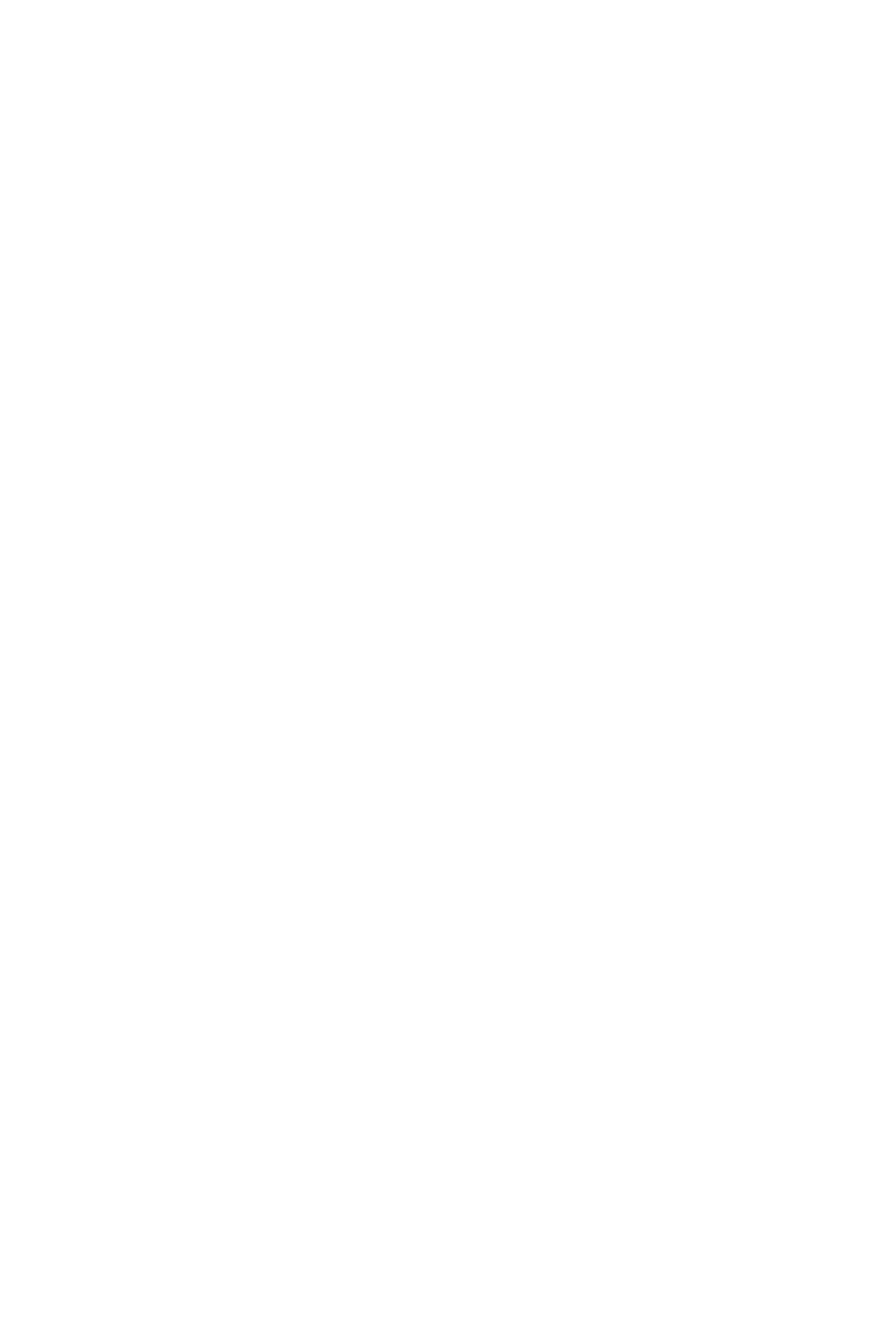
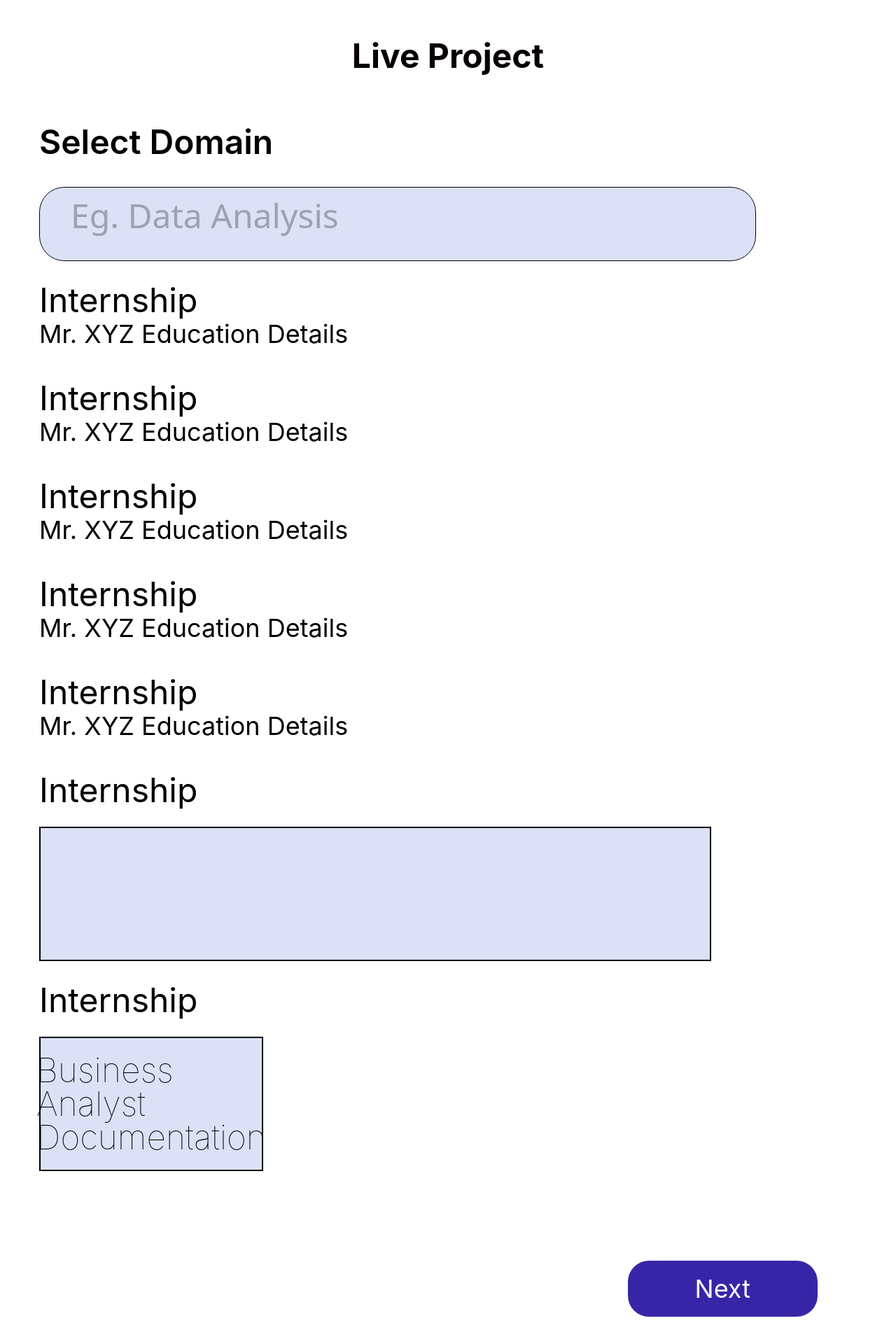
Before and after one commit to AMITKURIL98/Job-Portal_App, a React (Vite) app: page /liveproject in a window 1280 px wide. Before the commit this address had no page. Shown: the part 144-2064 px from the top of the page at 70% size. Before the commit the page ends 800 px from the top, so only its background shows below. Built offline with nearby package versions, Linux system fonts and the light colour scheme.

Commit message:
Live_Project component added

```diff
--- a/src/App.jsx
+++ b/src/App.jsx
@@ -16,6 +16,7 @@ import ResumeUpload from "./components/ResumeUpload";
 import Assesment from "./components/Assesment";
 import MentorBooking from "./components/MentorBooking"
 import CarrerPlanning from "./components/CarrerPlanning";
+import LiveProject from "./components/LiveProject";
 
 function App() {
   return (
@@ -37,6 +38,7 @@ function App() {
         <Route path="assignment" element={<Assesment />} />
         <Route path="mentor" element={<MentorBooking />} />
         <Route path="Carrerplanning" element={<CarrerPlanning />} />
+        <Route path="liveproject" element={<LiveProject />} />
       </Routes>
     </>
   );
--- a/src/components/CarrerPlanning.jsx
+++ b/src/components/CarrerPlanning.jsx
@@ -4,20 +4,75 @@ function CarrerPlanning() {
   return (
     <>
       <div className="text-[#080101] text-4xl font-[Inter] font-semibold pl-12 pt-12 pb-9 break-words">
-        Carrer Planning
+        Carrier Planning
       </div>
       <hr className="border-black" />
       <div className="flex justify-center text-[#080101] text-5xl font-[Inter] font-bold py-[75px]">
-        Carrer Planning
+        Carrier Planning
       </div>
-      <div className="text-5xl text-black font-[Inter] font-semibold">
+      <div className="text-5xl text-black font-[Inter] font-semibold pb-10 ml-14">
         Select Domain
       </div>
       <input
-        className="w-full bg-[#DCE1F6] border-[1px] border-black rounded-[36px] placeholder:text-5xl placeholder: px-11 py-10"
+        className="w-4/5 bg-[#DCE1F6] border-[1px] border-black rounded-[36px] placeholder:text-5xl placeholder: px-11 py-10 ml-14 "
         type="text"
         placeholder="Eg. Data Analysis"
       />
+      <div className="text-black text-5xl font-[Inter] font-semibold break-words ml-14 mt-32 mb-10">
+        Select Mentorship Type
+      </div>
+      <div className="flex">
+        <div className="text-black text-4xl font-[Inter] font-normal break-words px-[87px] py-7 bg-[#DCE1F6] ml-14 border-2 border-black">
+          Virtual
+        </div>
+        <img src="./img/Downbutton.svg" alt="Downbutton" />
+      </div>
+      <div className="text-black text-4xl font-[Inter] font-normal break-words px-[70px] pt-[27px] pb-[31px] inline-flex bg-[#DCE1F6] ml-14 border-2 border-black mb-20">
+        Distance Learning
+      </div>
+      <div className="text-black text-5xl font-[Inter] font-semibold break-words ml-14 mt-32 mb-8">
+        Select Slot
+      </div>
+      <div className="flex ml-14 gap-28 items-center">
+        <div className="bg-[#DCE1F6] border-black border-2 flex gap-20 items-center py-6">
+          <div className=" border-black w-5 text-5xl pl-20">/</div>
+          <div className=" border-black w-5 text-5xl pr-20">/</div>
+        </div>
+        <img src="./img/calender.svg" alt="calender" />
+        <div className="bg-[#DCE1F6] flex items-center border-2 border-black">
+          <div className="px-9 py-5 text-4xl text-black font-{Inter] font-normal ">
+            10:30 AM
+          </div>
+          <div className="px-7 py-3  border-2 border-black">
+            <img
+              className="pb-2"
+              src="./img/UparrowSolid.svg"
+              alt="UparrowSolid"
+            />
+            <img src="./img/DownarrowSolid.svg" alt="DownarrowSolid" />
+          </div>
+        </div>
+        <div className="text-[#4BC42D] text-5xl font-[Inter] font-medium break-words">
+          Available
+        </div>
+      </div>
+      <div className="text-black text-5xl font-[Inter] font-normal break-words ml-14 mt-24 mb-8">
+        Mentor Name
+      </div>
+      <div className="text-black text-4xl font-[Inter] font-normal break-words ml-14 mb-8">
+        Mr. XYZ Education Details
+      </div>
+      <div className="text-black text-5xl font-[Inter] font-normal break-words ml-14 mt-24 mb-8">
+        Cost
+      </div>
+      <div className="text-black text-4xl font-[Inter] font-normal break-words ml-14 mb-8">
+        2500/- Per Session (1 Hr)
+      </div>
+      <div className="flex justify-end mr-28 py-32">
+        <div className="text-white text-4xl font-[Inter] font-normal px-24 py-5 bg-[#3626A7] rounded-[30px]">
+          Next
+        </div>
+      </div>
     </>
   );
 }
--- /dev/null
+++ b/src/components/LiveProject.jsx
@@ -0,0 +1,69 @@
+import React from 'react'
+
+function LiveProject() {
+  return (
+    <>
+      <div className="text-[#080101] text-4xl font-[Inter] font-semibold pl-12 pt-12 pb-9 break-words">
+        Live Project
+      </div>
+      <hr className="border-black" />
+      <div className="flex justify-center text-[#080101] text-5xl font-[Inter] font-bold py-[75px]">
+        Live Project
+      </div>
+      <div className="text-5xl text-black font-[Inter] font-semibold pb-10 ml-14">
+        Select Domain
+      </div>
+      <input
+        className="w-4/5 bg-[#DCE1F6] border-[1px] border-black rounded-[36px] placeholder:text-5xl placeholder: px-11 py-10 ml-14 "
+        type="text"
+        placeholder="Eg. Data Analysis"
+      />
+      <div className="text-black text-5xl font-[Inter] font-normal break-words ml-14 mt-8 mb-1">
+        Internship
+      </div>
+      <div className="text-black text-4xl font-[Inter] font-normal break-words ml-14 mb-12">
+        Mr. XYZ Education Details
+      </div>
+      <div className="text-black text-5xl font-[Inter] font-normal break-words ml-14 mt-8 mb-1">
+        Internship
+      </div>
+      <div className="text-black text-4xl font-[Inter] font-normal break-words ml-14 mb-12">
+        Mr. XYZ Education Details
+      </div>
+      <div className="text-black text-5xl font-[Inter] font-normal break-words ml-14 mt-8 mb-1">
+        Internship
+      </div>
+      <div className="text-black text-4xl font-[Inter] font-normal break-words ml-14 mb-12">
+        Mr. XYZ Education Details
+      </div>
+      <div className="text-black text-5xl font-[Inter] font-normal break-words ml-14 mt-8 mb-1">
+        Internship
+      </div>
+      <div className="text-black text-4xl font-[Inter] font-normal break-words ml-14 mb-12">
+        Mr. XYZ Education Details
+      </div>
+      <div className="text-black text-5xl font-[Inter] font-normal break-words ml-14 mt-8 mb-1">
+        Internship
+      </div>
+      <div className="text-black text-4xl font-[Inter] font-normal break-words ml-14 mb-12">
+        Mr. XYZ Education Details
+      </div>
+      <div className="text-black text-5xl font-[Inter] font-normal break-words ml-14 mt-8 mb-1">
+        Internship
+      </div>
+      <div className=" bg-[#DCE1F6] w-3/4 ml-14 mr-44 h-48 border-2 border-black mt-7"></div>
+      <div className="text-black text-5xl font-[Inter] font-normal break-words ml-14 mt-8 mb-1">
+        Internship
+      </div>
+      <div className=" bg-[#DCE1F6] w-1/4 ml-14 mr-44 h-48 border-2 border-black mt-7 text-5xl text-black font-[Inter] font-thin break-words flex justify-center align-middle items-center">Business Analyst Documentation</div>
+
+      <div className="flex justify-end mr-28 py-32">
+        <div className="text-white text-4xl font-[Inter] font-normal px-24 py-5 bg-[#3626A7] rounded-[30px]">
+          Next
+        </div>
+      </div>
+    </>
+  );
+}
+
+export default LiveProject
--- a/src/components/MentorBooking.jsx
+++ b/src/components/MentorBooking.jsx
@@ -56,17 +56,22 @@ function MentorBooking() {
           Available
         </div>
       </div>
-      <div className="text-black text-5xl font-[Inter] font-normal break-words ml-14 mt-10">
+      <div className="text-black text-5xl font-[Inter] font-normal break-words ml-14 mt-24 mb-8">
         Mentor Name
       </div>
-      <div className="text-black text-5xl font-[Inter] font-normal break-words ml-14 mt-32 mb-8">
+      <div className="text-black text-4xl font-[Inter] font-normal break-words ml-14 mb-8">
         Mr. XYZ Education Details
       </div>
-      <div className="text-black text-5xl font-[Inter] font-normal break-words ml-14 mt-32 mb-8">
+      <div className="text-black text-5xl font-[Inter] font-normal break-words ml-14 mt-24 mb-8">
         Cost
       </div>
-      <div className="text-black text-5xl font-[Inter] font-thin break-words ml-14 mt-32 mb-8">
+      <div className="text-black text-4xl font-[Inter] font-normal break-words ml-14 mb-8">
         2500/- Per Session (1 Hr)
+      </div>
+      <div className="flex justify-end mr-28 py-32">
+        <div className="text-white text-4xl font-[Inter] font-normal px-24 py-5 bg-[#3626A7] rounded-[30px]">
+          Next
+        </div>
       </div>
     </>
   );
```
